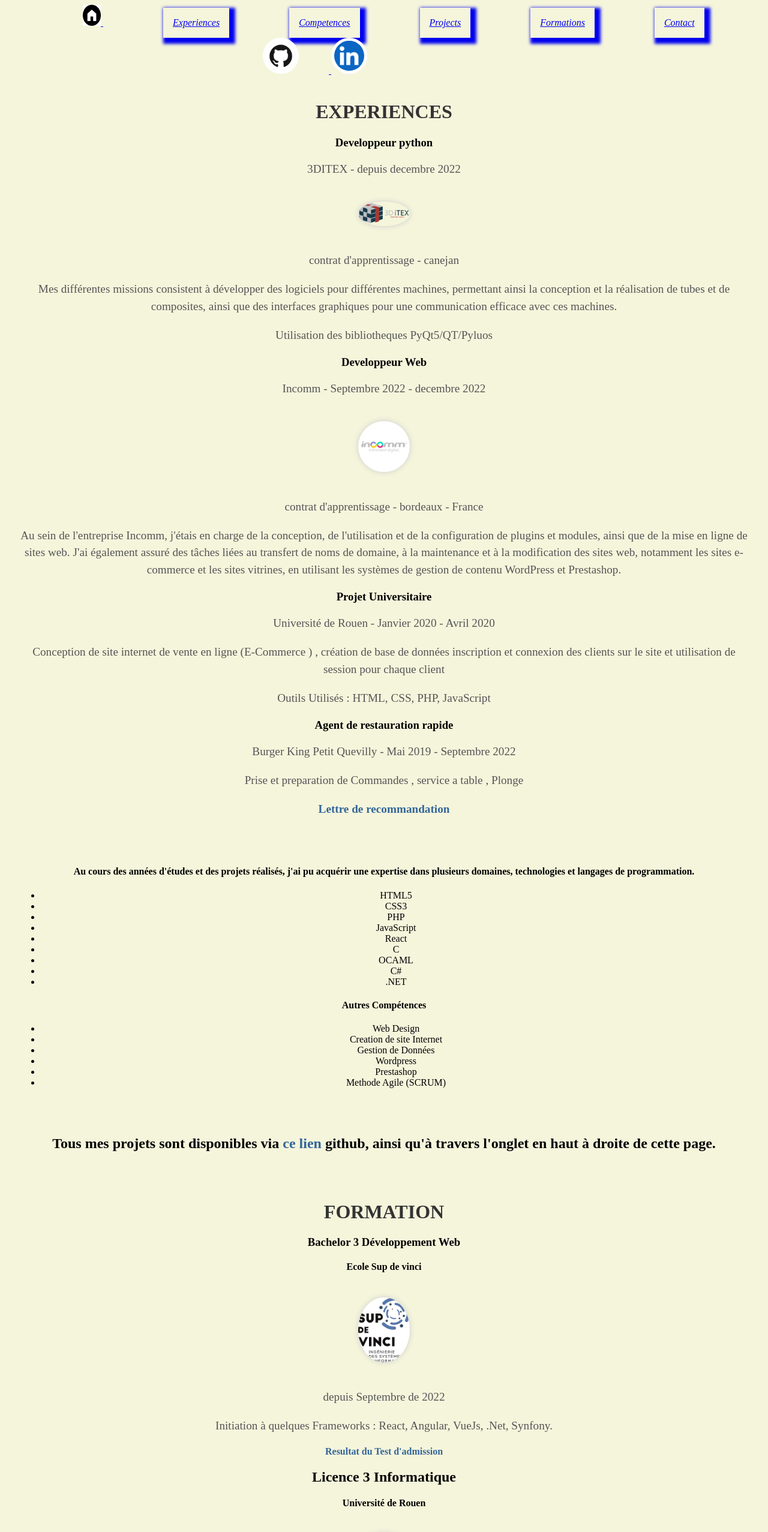
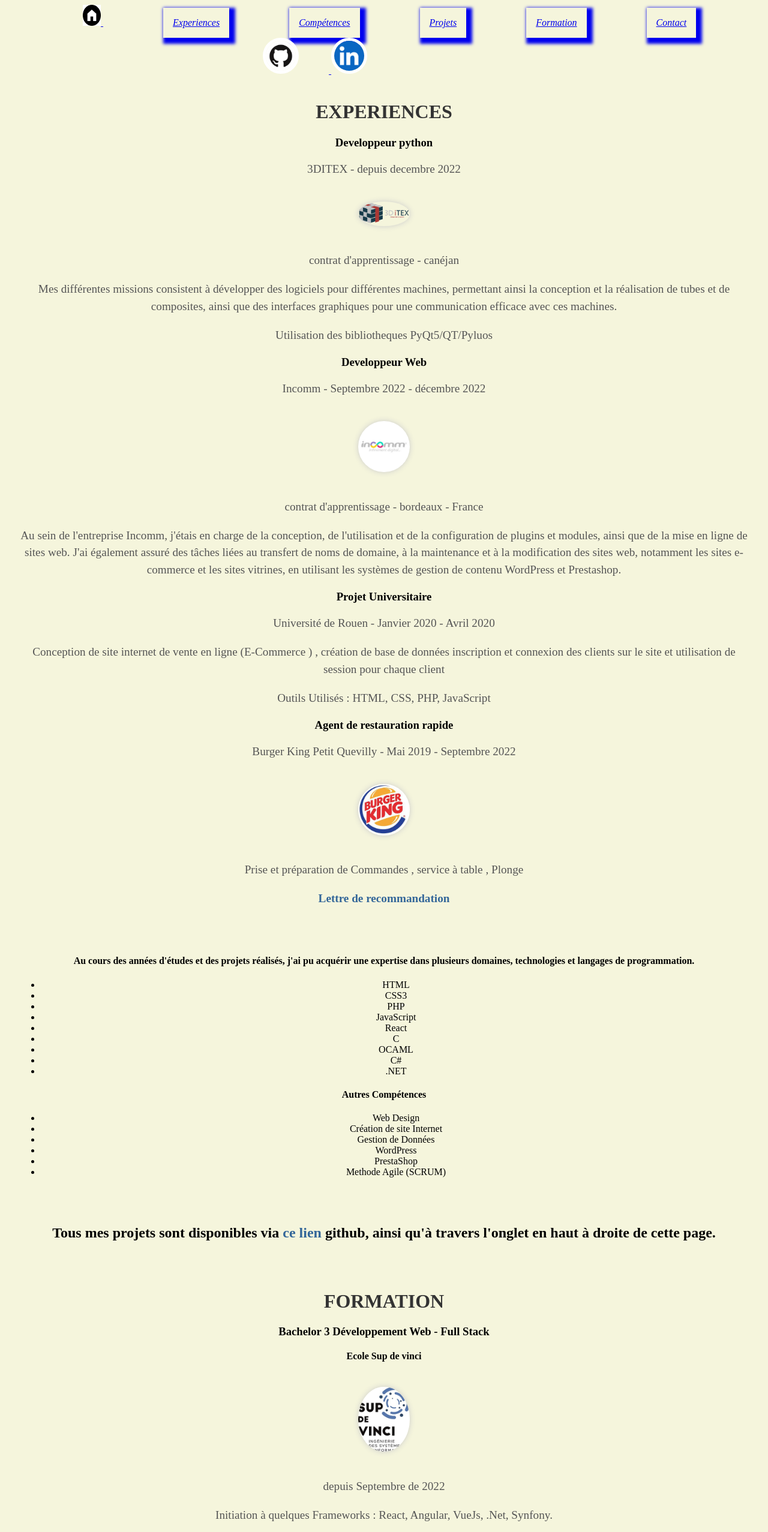
Before and after one commit to AlfaStudent/MyResumes, a React (Create React App) app: page /Accueil in a window 1280 px wide. Shown: the top 2554 px of the page at 60% size. Built offline with nearby package versions, Linux system fonts and the light colour scheme; grey boxes are pictures that could not be loaded.

Commit message:
mise en forme générale

```diff
--- a/src/Components/Competences.jsx
+++ b/src/Components/Competences.jsx
@@ -1,4 +1,6 @@
 const Competences = () => {
+    const Competence = ["HTML", "CSS3", "PHP", "JavaScript", "React", "C", "OCAML", "C#", ".NET"];
+    const Autres = ["Web Design", "Création de site Internet", "Gestion de Données", "WordPress", "PrestaShop", "Methode Agile (SCRUM) "]
     return (
         <div id = "Composant">
             <div id = 'Competences'>
@@ -9,29 +11,19 @@ const Competences = () => {
 
                 </div>
                 <div>
+
                     <ul>
-                        <li> HTML5</li>
-                        <li> CSS3</li>
-                        <li> PHP </li>
-                        <li> JavaScript </li>
-                        <li> React </li>
-                        <li> C</li>
-                        <li>OCAML</li>
-                        <li>C#</li>
-                        <li>.NET</li>
-
+                        {Competence.map(compe =>(
+                            <li key = {compe}> {compe}</li>
+                        ) )}
                     </ul>
                 </div>
                 <div>
                         <h4>Autres Compétences </h4>
-
                     <ul>
-                        <li> Web Design </li>
-                        <li>Creation de site Internet </li>
-                        <li> Gestion de Données </li>
-                        <li> Wordpress </li>
-                        <li> Prestashop </li>
-                        <li>Methode Agile (SCRUM)</li>
+                    {Autres.map(skill =>(
+                            <li key = {skill}> {skill}</li>
+                        ) )}
                     </ul>
                 </div>
 
--- a/src/Components/Experiences.jsx
+++ b/src/Components/Experiences.jsx
@@ -1,6 +1,7 @@
 import recommandation from "../Recommandations.pdf";
 import Tditex from "../3ditex.png"
 import Incomm from "../Incomm.jpeg"
+import BK from "../BK.jpeg"
 const Experiences = () => {
     return (
         <div id = "Composant">
@@ -11,7 +12,7 @@ const Experiences = () => {
                 <div>
                     <h3> Developpeur python </h3>
                     <p> 3DITEX - depuis decembre 2022 </p> <img src= {Tditex} style = {{width : '7%', height : '7%'}}/>
-                    <p> contrat d'apprentissage - canejan</p>
+                    <p> contrat d'apprentissage - canéjan</p>
                     <p> Mes différentes missions consistent à développer des logiciels pour différentes machines, permettant ainsi la conception et la réalisation de tubes et de composites,
                          ainsi que des interfaces graphiques pour une communication efficace avec ces machines.
                     </p>
@@ -19,7 +20,7 @@ const Experiences = () => {
                 </div>
                 <div>
                     <h3> Developpeur Web </h3>
-                    <p> Incomm - Septembre 2022 - decembre 2022 </p> <img src= {Incomm} style = {{width : '7%', height : '7%'}}/>
+                    <p> Incomm - Septembre 2022 - décembre 2022 </p> <img src= {Incomm} style = {{width : '7%', height : '7%'}}/>
                     <p> contrat d'apprentissage - bordeaux - France  </p>
                     <p> Au sein de l'entreprise Incomm, j'étais en charge de la conception, de l'utilisation et de la configuration de plugins et modules,
                          ainsi que de la mise en ligne de sites web. J'ai également assuré des tâches liées au transfert de noms de domaine, à la maintenance et à la modification des sites web,
@@ -35,8 +36,8 @@ const Experiences = () => {
                 </div>
                 <div>
                     <h3> Agent de restauration rapide </h3>
-                    <p> Burger King Petit Quevilly - Mai 2019 - Septembre 2022 </p>
-                    <p>Prise et preparation de Commandes , service a table , Plonge </p>
+                    <p> Burger King Petit Quevilly - Mai 2019 - Septembre 2022 </p> <img src= {BK} style = {{width : '7%', height : '7%'}}/>
+                    <p>Prise et préparation de Commandes , service à table , Plonge </p>
                     <p> <a href = {recommandation} target = "_blank"> Lettre de recommandation </a></p>
 
                 </div>
--- a/src/Components/Formation.jsx
+++ b/src/Components/Formation.jsx
@@ -7,7 +7,7 @@ const Formation = () => {
             <div id = 'Formation'>
                 <h1> FORMATION </h1>
                 <div>
-                    <h3> Bachelor 3 Développement Web </h3>
+                    <h3> Bachelor 3 Développement Web  - Full Stack</h3>
                     <h4> Ecole Sup de vinci </h4> <img src= {SDV} style = {{width : '7%', height : '7%'}}/>
                     <p> depuis Septembre de 2022 </p>
                     <p> Initiation à quelques Frameworks : React, Angular, VueJs, .Net, Synfony. </p>
--- a/src/Pages/Header.jsx
+++ b/src/Pages/Header.jsx
@@ -15,10 +15,10 @@ const Header = () => {
 
                 <Link to = "/" className="Accueil" > <img src = {logohome} className= "Home" style={{width : '30px', height : '35px'}}/> </Link>
                 <Link to = "/Experiences" className="Menu" style={{left : "20%"}} > Experiences </Link>
-                <Link to = "/Competences" className="Menu"> Competences </Link>
-                <Link to = "/Projects" className="Menu"> Projects </Link>
+                <Link to = "/Competences" className="Menu"> Compétences </Link>
+                <Link to = "/Projects" className="Menu"> Projets </Link>
                 {/* <Link to = "/About" className="About"> About </Link> */}
-                <Link to = "/Formation" className="Menu"> Formations </Link>
+                <Link to = "/Formation" className="Menu"> Formation </Link>
                 <Link to = "/Contact" className="Menu"> Contact </Link>
                 <a href = "https://github.com/AlfaStudent" className="Github"> <img src = {github}  className = "Git" style = {{width :"50px", height : "50px"}} /></a>
                 <a href = "http://linkedin.com/in/alpha-abdoulaye-conde-703252204" className="Linkdin">  <img src = {linkdin} className = "Linkdi" style  = {{width : "50px" , height : "50px" }}/></a>
```
Also changed, not shown: src/BK.jpeg (added).
